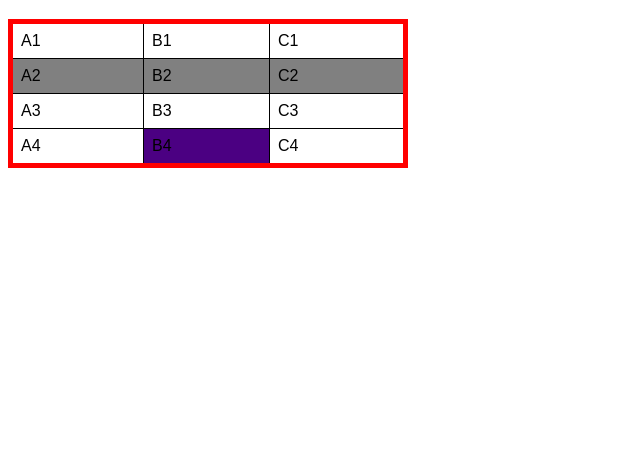
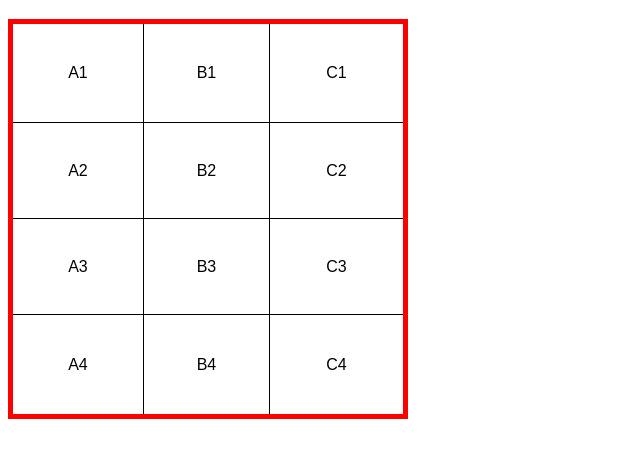
Before and after one commit to NicolasFiore0707/html-css, a plain HTML site: page exercícios/ex023/tabela001.html in a window 1280 px wide. Shown: the part 61-518 px from the top of the page, without its empty margins (0-640 px from the left). Drawn offline with Linux system fonts and the light colour scheme.

Commit message:
atualizei meu estudo sobre tabelas

```diff
--- a/exercícios/ex023/tabela001.html
+++ b/exercícios/ex023/tabela001.html
@@ -10,23 +10,24 @@
         }
 
         table {
+            height: 400px;
             width: 400px;
             border-collapse: collapse;
             border: 5px solid red;
         }
 
-        tr.linha {
-            background-color: gray ;
-        }
+
+
 
         td {
             border:1px solid black;
             padding: 8px;
+            text-align: center; /*Alinhamento horizontal*/
+            vertical-align: middle;
         }
 
-        td.dado {
-         background-color: indigo;
-        }
+
+
     </style>
 </head>
 <body>
@@ -37,7 +38,7 @@
            <td>B1</td>
            <td>C1</td>
         </tr>
-        <tr class="linha">
+        <tr>
             <td>A2</td>
             <td>B2</td>
             <td>C2</td>
@@ -49,7 +50,7 @@
         </tr>
         <tr>
             <td>A4</td>
-            <td class="dado">B4</td>
+            <td>B4</td>
             <td>C4</td>
         </tr>
     </table>
```
